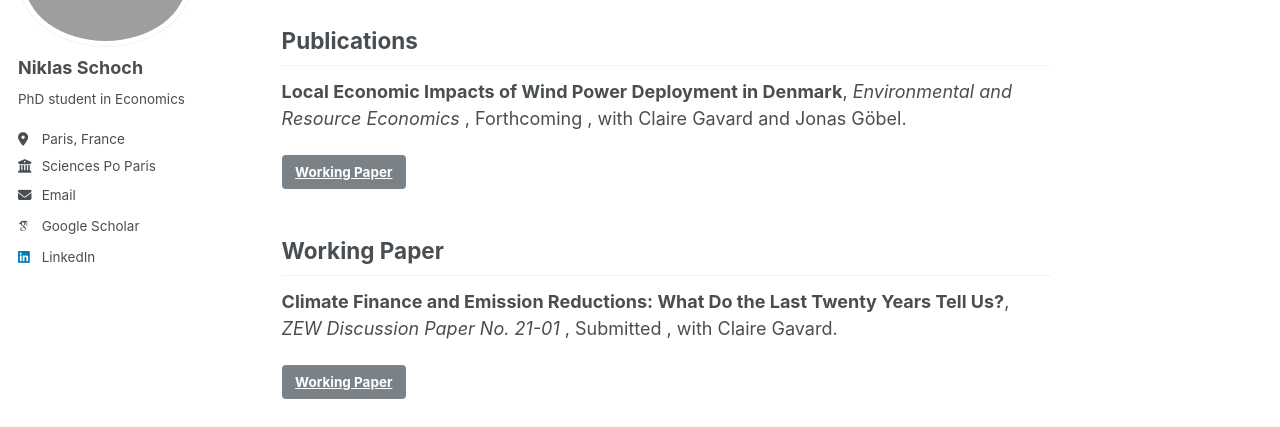
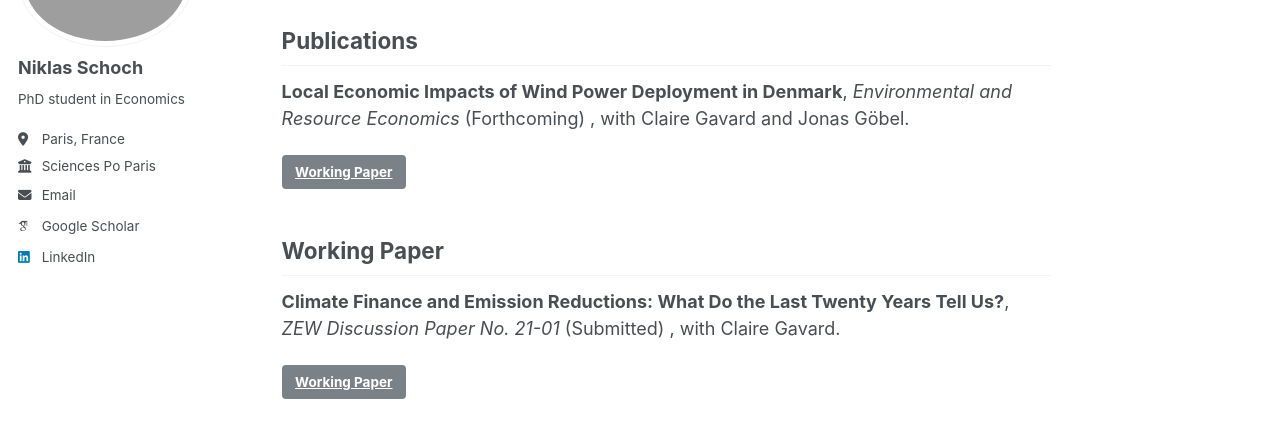
Before and after one commit to niklasschoch/niklasschoch.github.io, a Jekyll site: the page built from _pages/research.md, in a window 1280 px wide and 1198 px high. Shown: the part 193-620 px from the top of the window. Built offline with Jekyll 4.4.1, drawn with Linux system fonts in a browser that asks for light colours; some web fonts are replaced.

Commit message:
Update research.md
Signed-off-by: niklasschoch <74817881+niklasschoch@users.noreply.github.com>

```diff
--- a/_pages/research.md
+++ b/_pages/research.md
@@ -18,7 +18,7 @@ Welcome to my research page.
 <div style="margin-bottom: 2rem;">
   <p>
     <strong>{{ item.title }}</strong>{% if item.venue %}, <em>{{ item.venue }}</em>{% endif %}
-    {% if item.citation %}, {{ item.citation }}{% endif %}
+    {% if item.citation %} ({{ item.citation }}) {% endif %}
     {% if category != "Work in Progress" and item.authors %}
       , with
       {% assign author_count = item.authors | size %}
```
